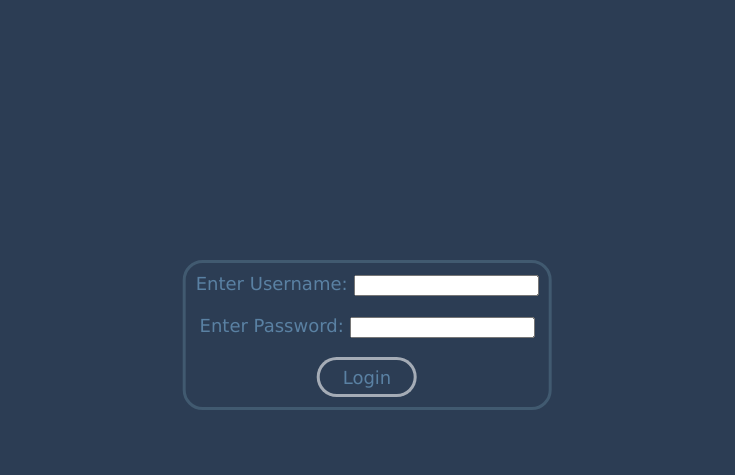
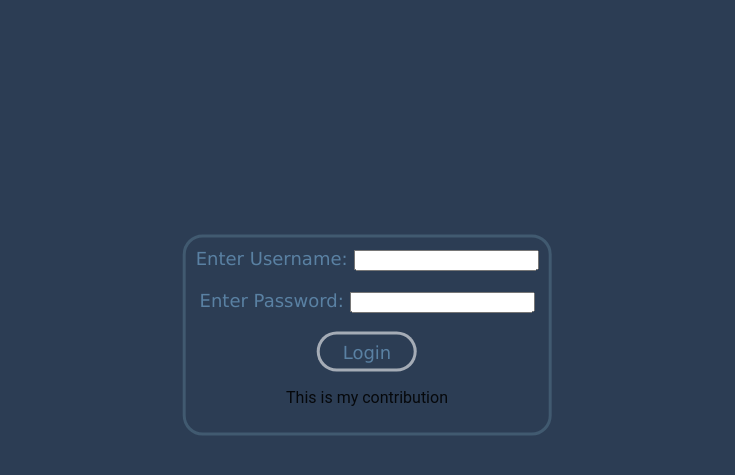
Before and after one commit to AlexLovelock22/FCOT_Media, a website: page public/index.html in a window 1280 px wide. Shown: the part 65-540 px from the top of the page, without its empty margins (273-1008 px from the left). Drawn offline with Linux system fonts and the light colour scheme; some packages are replaced by stand-ins of ours.

Commit message:
Edit Index

```diff
--- a/public/index.html
+++ b/public/index.html
@@ -277,6 +277,8 @@
       <input type="submit" value="Login" id="loginButton">
     </form>
 
+    <p>This is my contribution</p>
+
     <script>
         document.getElementById("userForm").addEventListener("submit", function (event) {
         event.preventDefault(); // Prevent the form from submitting normally
```
Also changed, not shown: 1 other file.
